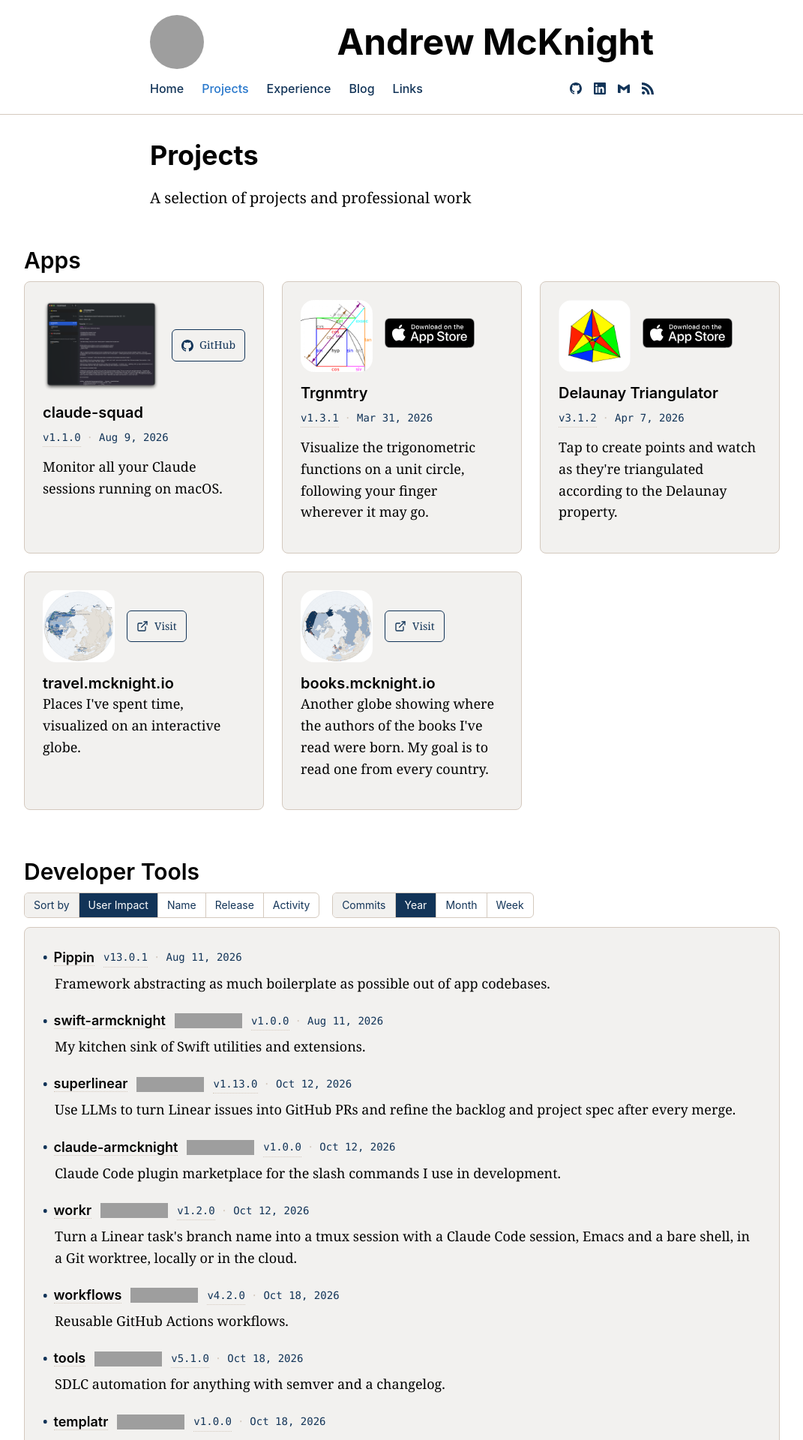
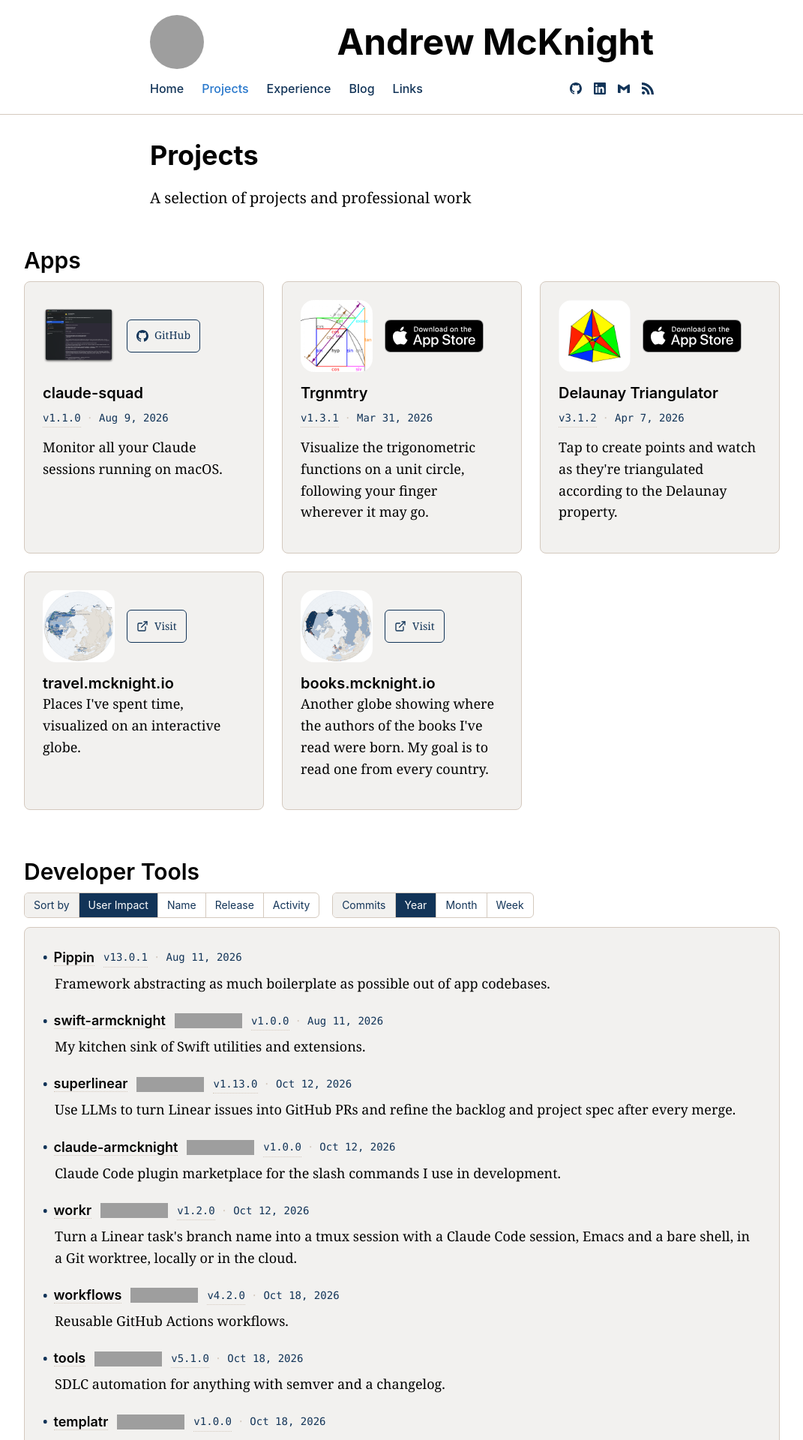
Before and after one commit to armcknight/mcknight.io, a Jekyll site: the page built from projects/index.html, in a window 1280 px wide. Shown: the top 1920 px of the page at 75% size, without its empty margins (104-1175 px from the left). Built offline with Jekyll 4.4.1, drawn with Linux system fonts in a browser that asks for light colours; grey boxes are pictures that could not be loaded.

Commit message:
fix(projects): align app card links whatever the picture
A screenshot in an app card's header now fits the same 96px box as an
icon, and every link beside it, App Store badge or button, is 44px high,
so the links start at the same height on every card.

Co-Authored-By: Claude Opus 5.5 <noreply@anthropic.com>

```diff
--- a/assets/css/_projects.scss
+++ b/assets/css/_projects.scss
@@ -213,11 +213,32 @@
   flex-shrink: 0;
 }
 
-// A screenshot in the header takes the room the links leave.
+// Each one the same height, the badge and the buttons alike, so that centred
+// beside the picture they all start at the same height on every card. The
+// badge fills it as a block, without the room under an inline image's
+// baseline.
+.app-links > a {
+  height: 44px;
+  box-sizing: border-box;
+}
+
+.app-links .app-store-badge {
+  display: block;
+  height: 100%;
+}
+
+// A screenshot in the header takes an icon's room, 96px square, fitted inside
+// it whole, so every card's links sit where every other card's do. Pressed,
+// it opens at full size.
 .app-header .app-screenshot-link {
-  flex: 1 1 auto;
-  min-width: 0;
+  flex: 0 0 96px;
   margin-bottom: 0;
+}
+
+.app-header .app-screenshot {
+  width: 96px;
+  height: 96px;
+  object-fit: contain;
 }
 
 .app-icon {
```
